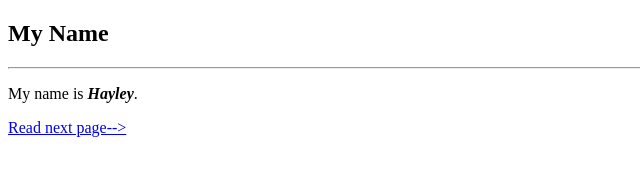
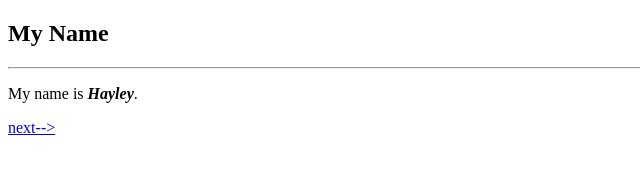
Before and after one commit to Kurumi-Tanabe/cream.github.io, a plain HTML site: page index.html in a window 1280 px wide. Shown: the whole page, without its empty margins (0-640 px from the left). Drawn offline with Linux system fonts and the light colour scheme.

Commit message:
Update index.html

```diff
--- a/index.html
+++ b/index.html
@@ -7,6 +7,6 @@
         <h2>My Name</h2>
         <hr/>
         <p>My name is <i><b>Hayley</b></i>.</p>
-        <p><a href="page2.html">Read next page--></a></p>
+        <p><a href="page2.html">next--></a></p>
     </body>
 </html>
```
